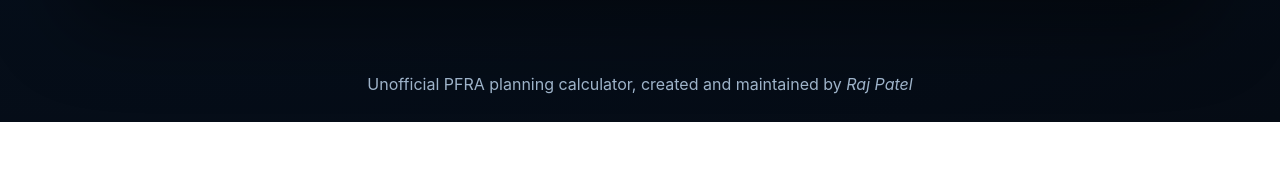
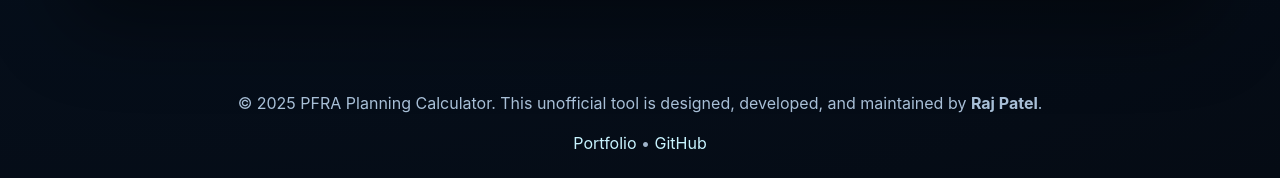
Before and after one commit to iamraj-patel/afpt, a plain HTML site: page index.html in a window 1280 px wide. Shown: the part 2560-2738 px from the top of the page. Before the commit the page ends 2682 px from the top, so only its background shows below. Drawn offline with Linux system fonts and the light colour scheme.

Commit message:
Update index.html

```diff
--- a/index.html
+++ b/index.html
@@ -94,7 +94,22 @@
     </form>
   </main>
 
-  <footer class="footer">Unofficial PFRA planning calculator, created and maintained by <i>Raj Patel</i></footer>
+  <footer class="footer">
+  <p>
+    © 2025 PFRA Planning Calculator. This unofficial tool is designed, developed, and maintained by
+    <strong>Raj Patel</strong>.
+  </p>
+
+  <div class="footer-links">
+    <a href="https://iamraj-patel.github.io/" target="_blank" rel="noopener noreferrer">
+      Portfolio
+    </a>
+    <span>•</span>
+    <a href="https://github.com/iamraj-patel/" target="_blank" rel="noopener noreferrer">
+      GitHub
+    </a>
+  </div>
+</footer>
   <script src="standards.js"></script><script src="app.js"></script>
 </body>
 </html>
```
